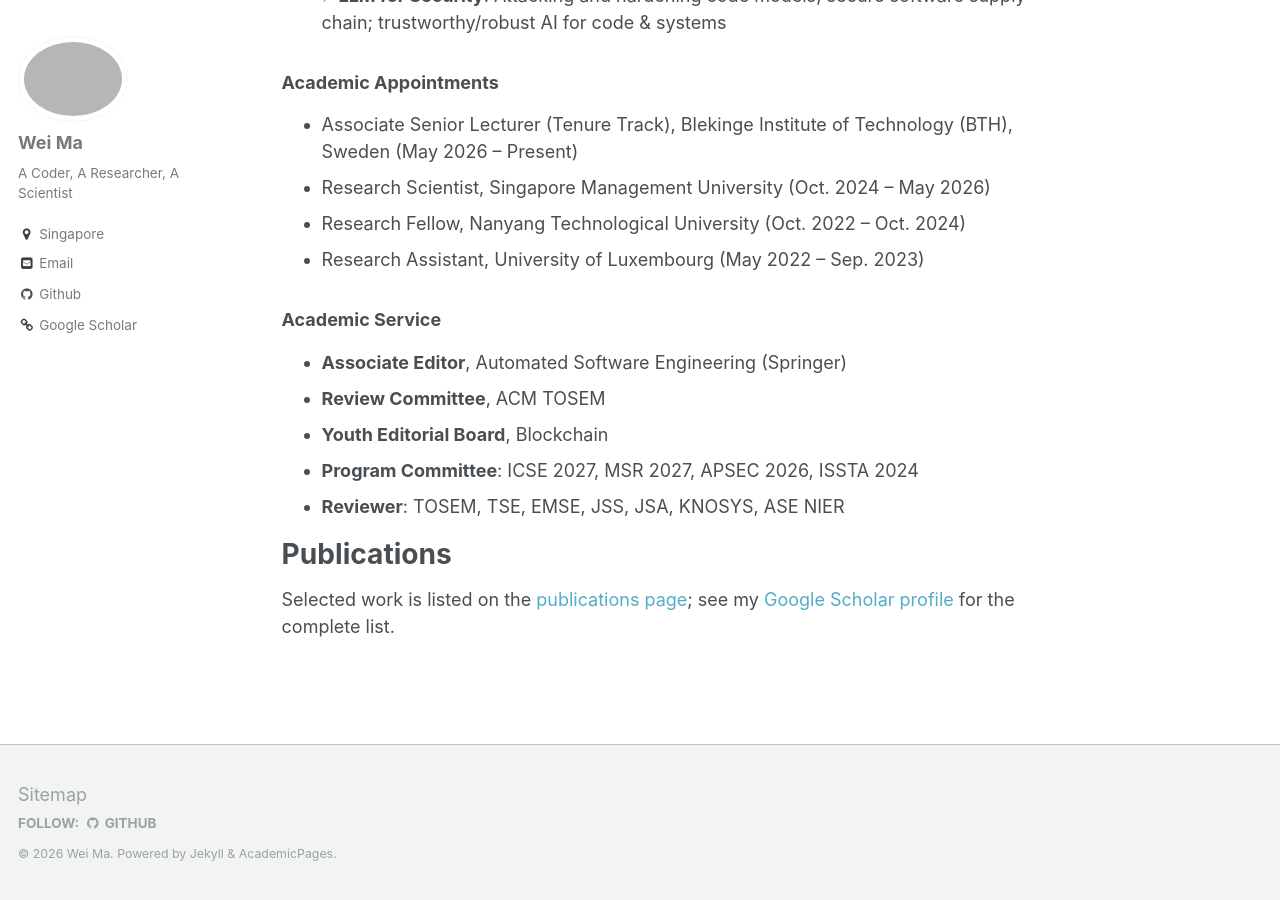
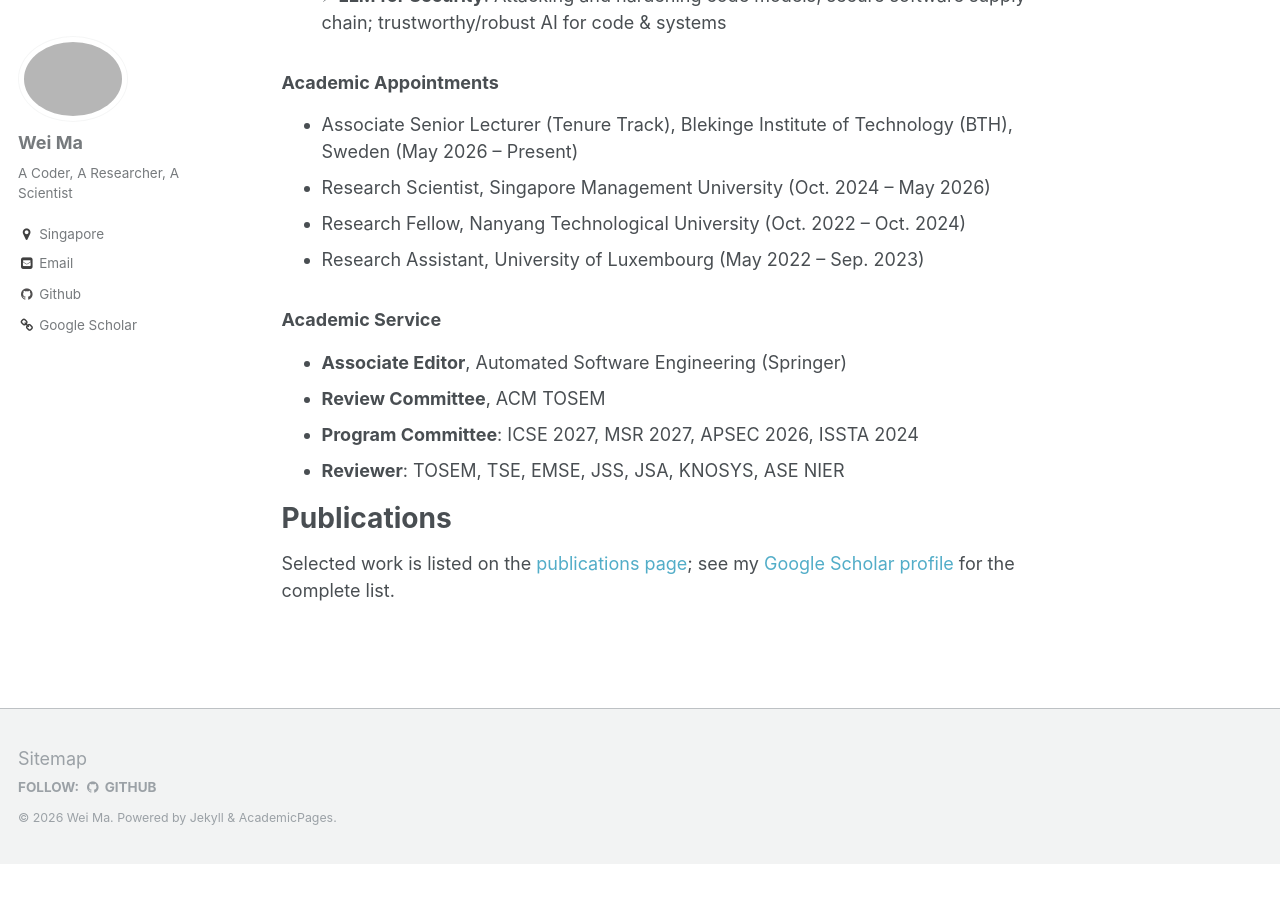
Before and after one commit to Marvinmw/weima, a Jekyll site: the page built from _pages/about.md, in a window 1280 px wide and 900 px high, scrolled down 2945 px. Built offline with Jekyll 4.4.1, drawn with Linux system fonts in a browser that asks for light colours; after the commit the page ends 3809 px from its top, so only the background shows below that.

Commit message:
Drop the Blockchain editorial board from the service lists
Removed from both languages, matching its earlier removal from news.

Co-Authored-By: Claude Opus 5 <noreply@anthropic.com>

```diff
--- a/_pages/about.md
+++ b/_pages/about.md
@@ -70,7 +70,6 @@ I earned my Ph.D. at the University of Luxembourg under [Prof. Yves Le Traon](ht
 
 - **Associate Editor**, Automated Software Engineering (Springer)
 - **Review Committee**, ACM TOSEM
-- **Youth Editorial Board**, Blockchain
 - **Program Committee**: ICSE 2027, MSR 2027, APSEC 2026, ISSTA 2024
 - **Reviewer**: TOSEM, TSE, EMSE, JSS, JSA, KNOSYS, ASE NIER
 
```
Also changed, not shown: _pages/about-zh.md (+0 -1 lines).
